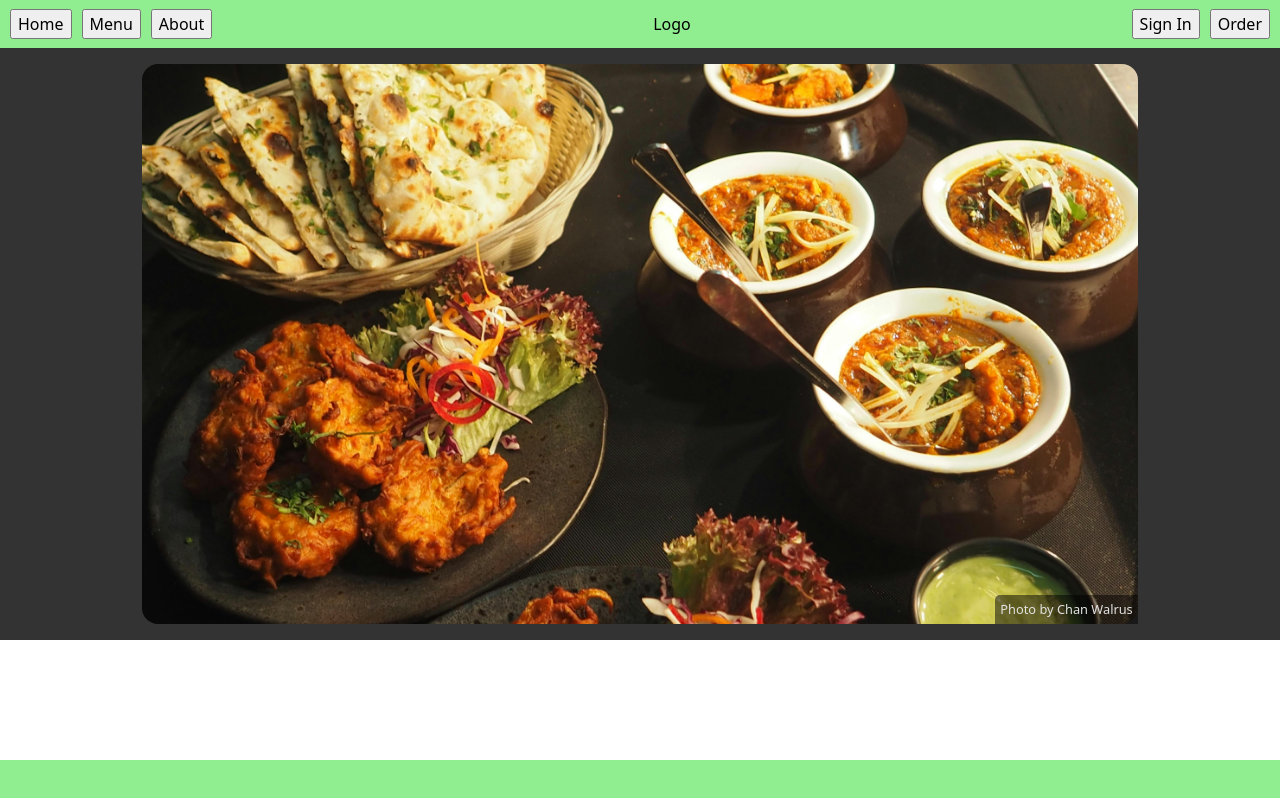
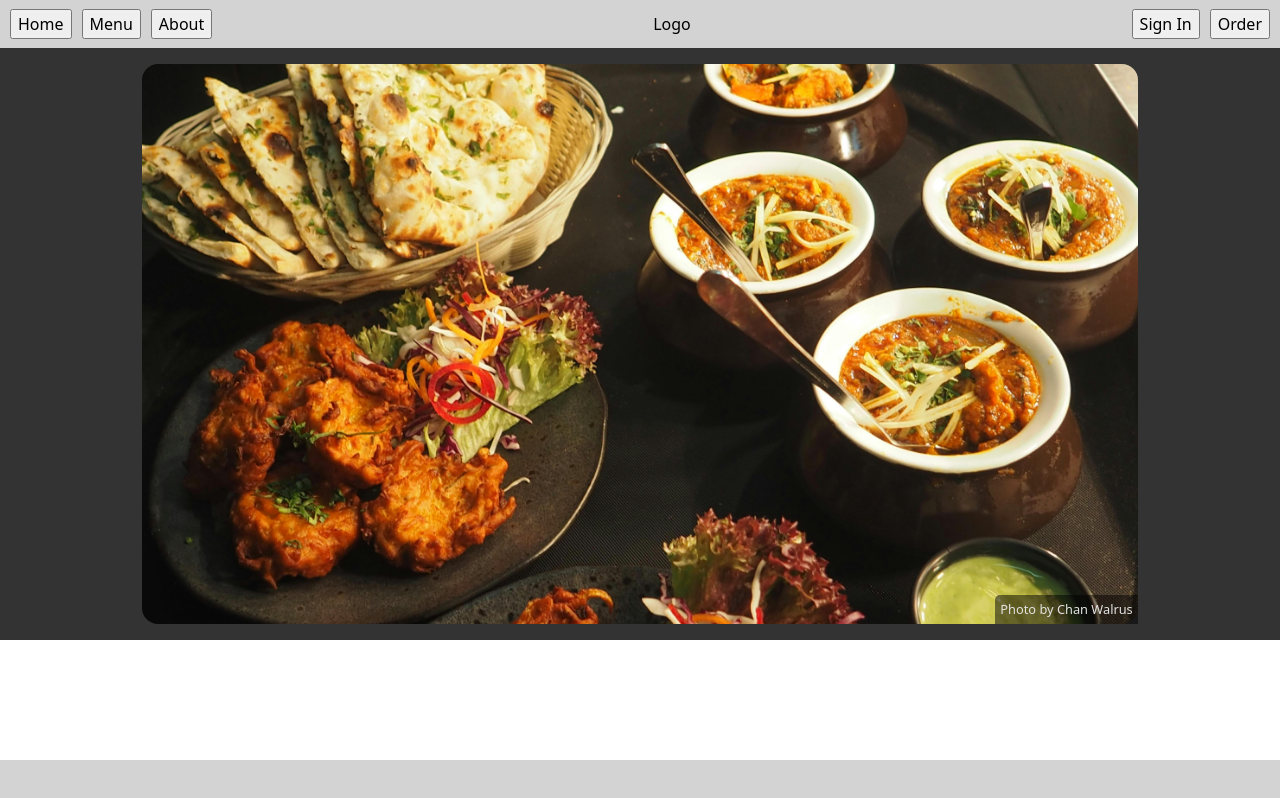
Before and after one commit to Coste-stack/Restaurant-Page, a website built with webpack: page src/index.html in a window 1280 px wide. Built offline with nearby package versions, Linux system fonts and the light colour scheme.

Commit message:
changed some styling and structure things

```diff
--- a/src/index.js
+++ b/src/index.js
@@ -5,7 +5,10 @@ import { createMain } from './main';
 import { createFooter } from './footer';
 
 const body = document.querySelector('body');
+const bodyContent = document.createElement('div');
+bodyContent.classList.add('bodyContent');
+body.appendChild(bodyContent);
 
-body.appendChild(createHeader());
-body.appendChild(createMain());
-body.appendChild(createFooter());
+bodyContent.appendChild(createHeader());
+bodyContent.appendChild(createMain());
+bodyContent.appendChild(createFooter());
--- a/src/reset.css
+++ b/src/reset.css
@@ -21,7 +21,6 @@ overflow-wrap: break-word;
 #root, #__next {
     isolation: isolate;
 }
-
 body {
     font-family: system-ui, "Segoe UI", Roboto, Helvetica, Arial, sans-serif, "Apple Color Emoji", "Segoe UI Emoji", "Segoe UI Symbol";
 }
--- a/src/style.css
+++ b/src/style.css
@@ -1,9 +1,10 @@
+body { width: 100%; }
+
 /*set placeholder values and colors*/
-.header, .footer { background-color: lightgreen; }
+.header, .footer { background-color: lightgrey; }
 
-.header, .main, .footer {
-    width: 100%;
-}
+.header, .main, .footer { width: 100%; }
+.main {padding-bottom: 2.5rem;}
 /*set the positions of header and footer*/
 .header {
     position: sticky;
@@ -11,7 +12,7 @@
     height: 3rem;
 }
 .footer {
-    position: absolute;
+    position: fixed;
     bottom: 0;
     height: 2.5rem;
 }
@@ -20,6 +21,7 @@
 .header {
     display: flex;
     justify-content: space-between;
+    z-index: 3;
 }
 .header nav {
     display: flex;
```
Also changed, not shown: src/index.html (line endings or trailing spaces). Lines whose indentation alone changed are shown as unchanged.
